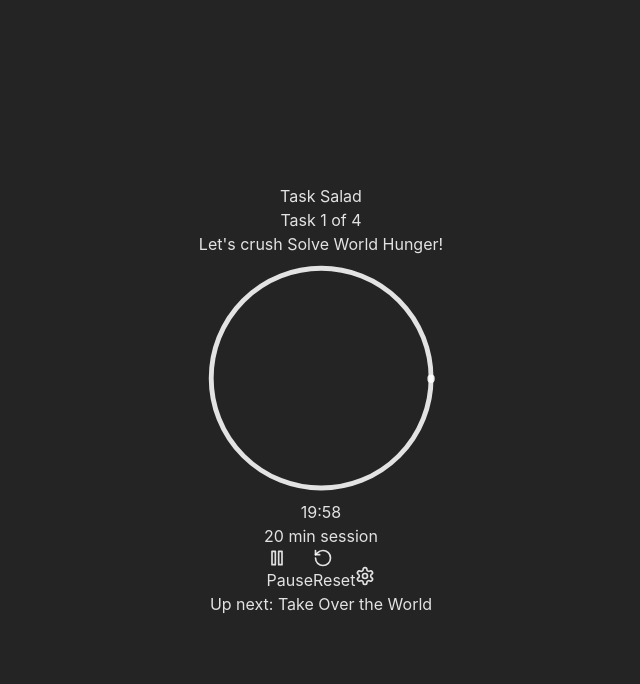
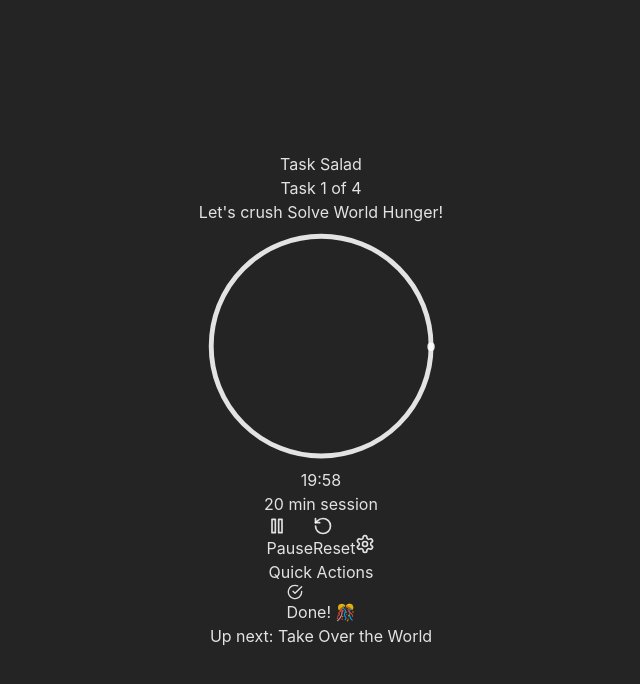
Before and after one commit to ShakespeareGeek/task-salad, a React (Vite) app: page / in a window 1280 px wide. Both pictures are taken after a click on the button "Start". Shown: the top 684 px of the page, without its empty margins (319-959 px from the left). Built offline with nearby package versions, Linux system fonts and the light colour scheme.

Commit message:
quick actions and times up UI

```diff
--- a/src/App.jsx
+++ b/src/App.jsx
@@ -1,7 +1,8 @@
 import React, { useState, useEffect, useRef } from 'react';
-import { Play, Pause, RotateCcw, Plus, X, Settings, Shuffle, GripVertical } from 'lucide-react';
+import { Play, Pause, RotateCcw, Plus, X, Settings, Shuffle, GripVertical, CheckCircle, SkipForward } from 'lucide-react';
 
-  // Enhanced local storage functions with error checking
+
+// Enhanced local storage functions with error checking
 const saveToLocalStorage = (key, value) => {
   try {
     localStorage.setItem(key, JSON.stringify(value));
@@ -68,6 +69,9 @@ const loadFromLocalStorage = (key, defaultValue) => {
 };
 
 export default function App() {
+  const [showCompletionModal, setShowCompletionModal] = useState(false);
+const [completedTaskName, setCompletedTaskName] = useState('');
+
   const [tasks, setTasks] = useState(() =>
     loadFromLocalStorage('taskSaladTasks', ['Solve World Hunger', 'Take Over the World', 'Train My Pet Dragon', 'Create the Perfect Pizza'])
   );
@@ -97,6 +101,17 @@ export default function App() {
   const [startTime, setStartTime] = useState(null);
   const [draggedIndex, setDraggedIndex] = useState(null);
   const [dragOverIndex, setDragOverIndex] = useState(null);
+
+  const [currentCompleteEmoji, setCurrentCompleteEmoji] = useState(() => {
+    const completeEmojis = ['😊', '🎉', '✨', '💪', '🚀', '👏', '🌟', '😄', '🎊', '💫'];
+    return completeEmojis[Math.floor(Math.random() * completeEmojis.length)];
+  });
+
+  const [currentSkipEmoji, setCurrentSkipEmoji] = useState(() => {
+    const skipEmojis = ['😔', '😐', '😅', '🤷‍♀️', '🤷‍♂️', '😬', '🙃', '😕', '🤪', '😵‍💫'];
+    return skipEmojis[Math.floor(Math.random() * skipEmojis.length)];
+  });
+
   const intervalRef = useRef(null);
 
   // Fun, encouraging call-to-action phrases
@@ -190,13 +205,18 @@ useEffect(() => {
     setIsRunning(false);
     const nextTaskIndex = (currentTaskIndex + 1) % tasks.length;
 
+    // Store completed task name and show modal
+    setCompletedTaskName(tasks[currentTaskIndex]);
+    setShowCompletionModal(true);
+
     // Play notification sound
     playNotificationSound();
 
     // Show browser notification
     if ('Notification' in window && Notification.permission === 'granted') {
-      new Notification(`Time to switch to: ${tasks[nextTaskIndex]}`, {
-        body: `You've completed your ${tasks[currentTaskIndex]} session!`,
+      const nextTaskPhrase = callToActionPhrases[(nextTaskIndex + tasks[nextTaskIndex].length) % callToActionPhrases.length];
+      new Notification(`${nextTaskPhrase} ${tasks[nextTaskIndex]}!`, {
+        body: `You've completed your ${tasks[currentTaskIndex]} session! 🎉`,
         icon: '/favicon.ico'
       });
     }
@@ -206,6 +226,12 @@ useEffect(() => {
     setTimeLeft(newDuration);
     setTotalDuration(newDuration);
     setStartTime(null);
+
+    // Pick new emojis for next session
+    const completeEmojis = ['😊', '🎉', '✨', '💪', '🚀', '👏', '🌟', '😄', '🎊', '💫'];
+    const skipEmojis = ['😔', '😐', '😅', '🤷‍♀️', '🤷‍♂️', '😬', '🙃', '😕', '🤪', '😵‍💫'];
+    setCurrentCompleteEmoji(completeEmojis[Math.floor(Math.random() * completeEmojis.length)]);
+    setCurrentSkipEmoji(skipEmojis[Math.floor(Math.random() * skipEmojis.length)]);
   };
 
   const playNotificationSound = () => {
@@ -249,6 +275,75 @@ useEffect(() => {
         console.log('Audio notification not supported');
       });
     }
+  };
+
+const completeCurrentTask = () => {
+  // Store completed task name and show modal
+  setCompletedTaskName(tasks[currentTaskIndex]);
+  setShowCompletionModal(true);
+
+  setIsRunning(false);
+
+  // Play celebration sound
+  playNotificationSound();
+
+  if ('Notification' in window && Notification.permission === 'granted') {
+    new Notification(`Great job! 🎉`, {
+      body: `You completed ${tasks[currentTaskIndex]} early!`,
+      icon: '/favicon.ico'
+    });
+  }
+
+  // Move to next task
+  const nextTaskIndex = (currentTaskIndex + 1) % tasks.length;
+  setCurrentTaskIndex(nextTaskIndex);
+  const newDuration = sessionDuration * 60;
+  setTimeLeft(newDuration);
+  setTotalDuration(newDuration);
+  setStartTime(null);
+
+  // Pick new emojis for next session
+  const completeEmojis = ['😊', '🎉', '✨', '💪', '🚀', '👏', '🌟', '😄', '🎊', '💫'];
+  const skipEmojis = ['😔', '😐', '😅', '🤷‍♀️', '🤷‍♂️', '😬', '🙃', '😕', '🤪', '😵‍💫'];
+  setCurrentCompleteEmoji(completeEmojis[Math.floor(Math.random() * completeEmojis.length)]);
+  setCurrentSkipEmoji(skipEmojis[Math.floor(Math.random() * skipEmojis.length)]);
+};
+
+  const skipCurrentTask = () => {
+    setIsRunning(false);
+
+    // Move to the task after next (skip one)
+    const skippedTaskIndex = (currentTaskIndex + 1) % tasks.length;
+    const nextTaskIndex = (currentTaskIndex + 2) % tasks.length;
+
+    if ('Notification' in window && Notification.permission === 'granted') {
+      new Notification(`Skipped ${tasks[currentTaskIndex]}`, {
+        body: `Moving to ${tasks[nextTaskIndex]} instead`,
+        icon: '/favicon.ico'
+      });
+    }
+
+    setCurrentTaskIndex(nextTaskIndex);
+    const newDuration = sessionDuration * 60;
+    setTimeLeft(newDuration);
+    setTotalDuration(newDuration);
+    setStartTime(null);
+
+    const completeEmojis = ['😊', '🎉', '✨', '💪', '🚀', '👏', '🌟', '😄', '🎊', '💫'];
+  const skipEmojis = ['😔', '😐', '😅', '🤷‍♀️', '🤷‍♂️', '😬', '🙃', '😕', '🤪', '😵‍💫'];
+  setCurrentCompleteEmoji(completeEmojis[Math.floor(Math.random() * completeEmojis.length)]);
+  setCurrentSkipEmoji(skipEmojis[Math.floor(Math.random() * skipEmojis.length)]);
+
+  };
+
+  const getRandomCompleteEmoji = () => {
+    const completeEmojis = ['😊', '🎉', '✨', '💪', '🚀', '👏', '🌟', '😄', '🎊', '💫'];
+    return completeEmojis[Math.floor(Math.random() * completeEmojis.length)];
+  };
+
+  const getRandomSkipEmoji = () => {
+    const skipEmojis = ['😔', '😐', '😅', '🤷‍♀️', '🤷‍♂️', '😬', '🙃', '😕', '🤪', '😵‍💫'];
+    return skipEmojis[Math.floor(Math.random() * skipEmojis.length)];
   };
 
   const toggleTimer = () => {
@@ -449,6 +544,31 @@ useEffect(() => {
               <Settings size={20} />
             </button>
           </div>
+{/* Quick Actions Section */}
+<div className="border-t border-gray-200 pt-4 mb-4">
+  <h3 className="text-sm font-medium text-gray-600 mb-3 text-center">Quick Actions</h3>
+  <div className="flex justify-center">
+    {isRunning ? (
+      <button
+        onClick={completeCurrentTask}
+        className="flex items-center gap-2 px-4 py-2 rounded-lg bg-green-500 hover:bg-green-600 text-white text-sm font-medium transition-all"
+      >
+        <CheckCircle size={16} />
+        Done! {currentCompleteEmoji}
+
+      </button>
+    ) : (
+      <button
+        onClick={skipCurrentTask}
+        className="flex items-center gap-2 px-4 py-2 rounded-lg bg-yellow-500 hover:bg-yellow-600 text-white text-sm font-medium transition-all"
+      >
+        <SkipForward size={16} />
+        Skip {currentSkipEmoji}
+
+      </button>
+    )}
+  </div>
+</div>
 
           {/* Next Task Preview */}
           <div className="text-sm text-gray-600">
@@ -456,6 +576,7 @@ useEffect(() => {
               {tasks[(currentTaskIndex + 1) % tasks.length]}
             </span>
           </div>
+
         </div>
 
         {/* Settings Panel */}
@@ -560,6 +681,25 @@ useEffect(() => {
           </div>
         )}
       </div>
+      {/* Task Completion Modal */}
+{/* Task Completion Modal */}
+{showCompletionModal && (
+  <div className="fixed inset-0 bg-black bg-opacity-50 flex items-center justify-center z-50 p-4">
+    <div className="bg-white rounded-2xl shadow-2xl p-8 max-w-md w-full text-center bounce-few">
+      <div className="text-6xl mb-4">🎉</div>
+      <h2 className="text-2xl font-bold text-gray-800 mb-2">Time's Up!</h2>
+      <p className="text-lg text-gray-600 mb-1">You completed:</p>
+      <p className="text-xl font-semibold text-green-600 mb-4">{completedTaskName}</p>
+      <p className="text-gray-500 mb-6">Time for a well-deserved break! 🌟</p>
+
+      <button
+        onClick={() => setShowCompletionModal(false)}
+        className="px-6 py-3 bg-green-500 hover:bg-green-600 text-white font-semibold rounded-xl transition-all"
+      >
+        Take a Break! ☕
+      </button>
     </div>
+  </div>
+)}    </div>
   );
 }
--- a/src/index.css
+++ b/src/index.css
@@ -32,3 +32,26 @@ body {
   padding: 2rem;
   text-align: center;
 }
+
+/* Custom bounce animation that stops after a few bounces */
+@keyframes bounce-few {
+  0%, 10%, 25%, 40%, 50% {
+    transform: translateY(0);
+  }
+  5% {
+    transform: translateY(-20px);
+  }
+  15% {
+    transform: translateY(-15px);
+  }
+  30% {
+    transform: translateY(-10px);
+  }
+  45% {
+    transform: translateY(-5px);
+  }
+}
+
+.bounce-few {
+  animation: bounce-few 1.2s ease-out;
+}
```
